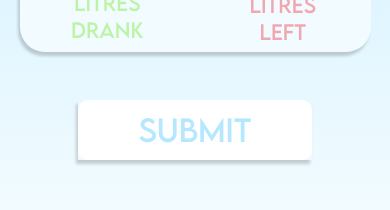
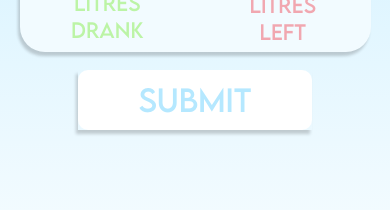
Before and after one commit to vbamrah/SE4450Capstone, a React Native app in the folder FitMoji/: screen /Water in a window 390 px wide. Shown: the part 484-694 px from the top of the page. Built offline with nearby package versions, Linux system fonts and the light colour scheme; no server answers; the database is empty; what react-native-paper-dates would draw is missing.

Commit message:
Small style change

```diff
--- a/FitMoji/screens/Water.js
+++ b/FitMoji/screens/Water.js
@@ -306,7 +306,7 @@ const styles = StyleSheet.create({
         shadowRadius: 3,
     },
     submitButton: {
-        marginTop: 90,
+        marginTop: 60,
         alignSelf: 'center'
     },
     bigButton: {
```
